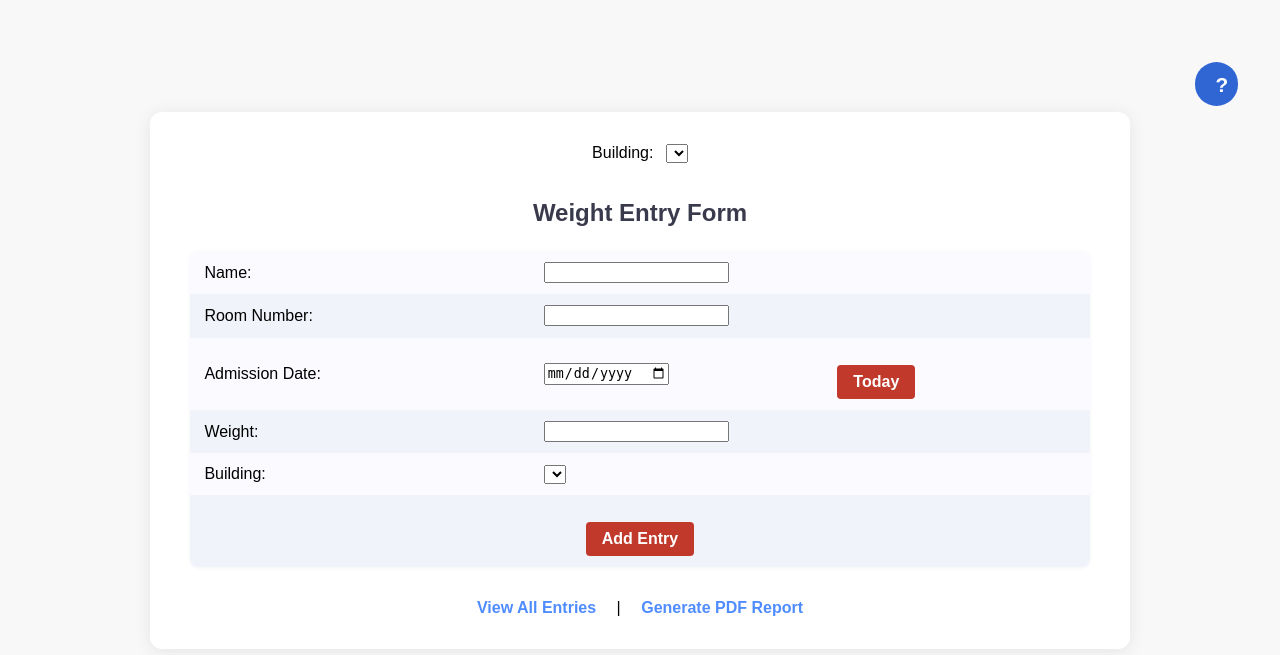
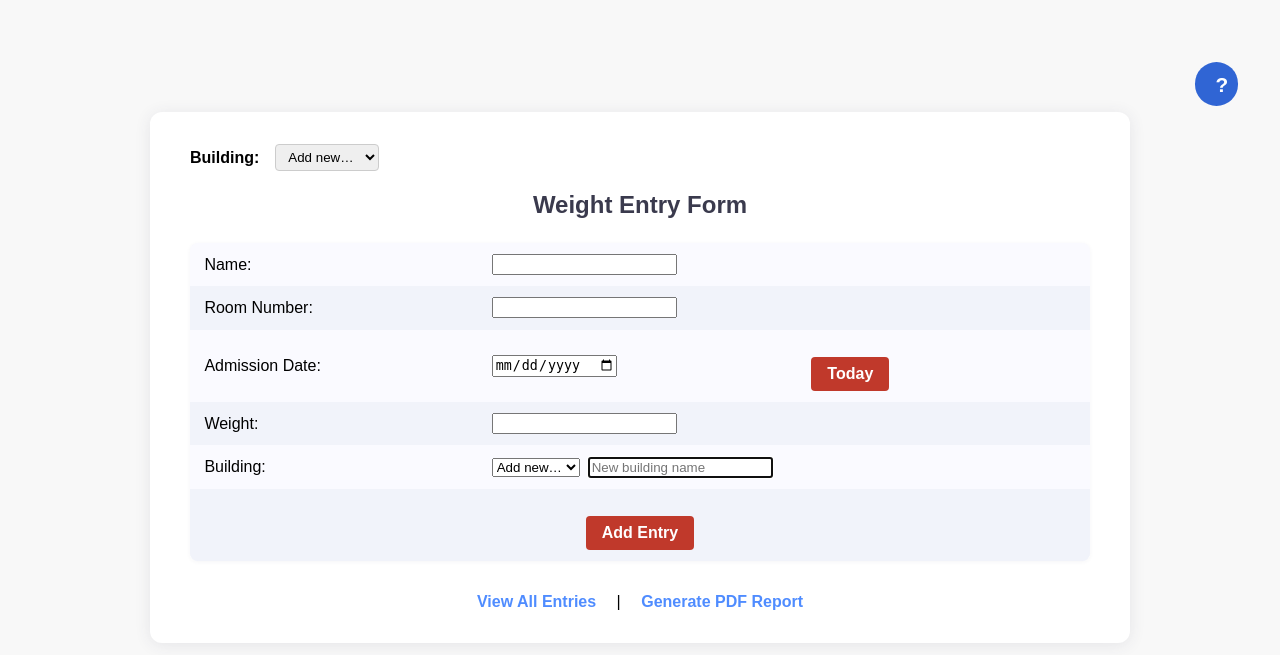
Before and after one commit to MatthewFletcher/Weight-Manager, a FastAPI app: template templates/entry_form.html in a window 1280 px wide. Shown: the top 655 px of the page. Run offline with FastAPI, Linux system fonts and the light colour scheme; the template is opened without the code that fills it, so the values that code supplies are empty.

Commit message:
adding option to enter new building

```diff
--- a/app.py
+++ b/app.py
@@ -99,9 +99,15 @@ async def add_entry(
     room: Optional[str] = Form(None),
     admission_date: str = Form(...),
     weight: float = Form(...),
-    building: Optional[str] = Form(None),
+    building_select: Optional[str] = Form(None),
+    building_new: Optional[str] = Form(None),
 ):
-    building_val = (building or "").strip() or "Unassigned"
+    # decide final building value
+    if building_select == "__new__":
+        building_val = (building_new or "").strip() or "Unassigned"
+    else:
+        building_val = (building_select or "").strip() or "Unassigned"
+
     room_val = (room or "").strip()
     h = entry_hash(name, room_val, building_val)
 
@@ -123,7 +129,6 @@ async def add_entry(
         )
     conn.commit()
     conn.close()
-    # keep the building in the redirect so the form stays on that building
     return RedirectResponse(f"/?building={building_val}", status_code=303)
 
 
--- a/static/form.js
+++ b/static/form.js
@@ -1,3 +1,4 @@
+// Toggle a form's visibility
 function toggleForm(id) {
   var form = document.getElementById('form-' + id);
   if (form.style.display === "none" || form.style.display === "") {
@@ -7,6 +8,7 @@ function toggleForm(id) {
   }
 }
 
+// Confirm delete with count
 function confirmDelete() {
   const checked = document.querySelectorAll('input[name="delete_ids"]:checked').length;
   if (checked === 0) {
@@ -16,13 +18,13 @@ function confirmDelete() {
   return confirm(`Are you sure you want to delete ${checked} entr${checked > 1 ? 'ies' : 'y'}?`);
 }
 
+// Disable save button after click
 function onSaveClick(button) {
-  // Optionally, add more custom validation or effects here
   button.disabled = true;
   button.form.submit();
 }
 
-
+// Set today's date in a date field
 function setupTodayButton(dateFieldId = "admission_date", btnId = "today-btn") {
   const btn = document.getElementById(btnId);
   const dateField = document.getElementById(dateFieldId);
@@ -39,12 +41,8 @@ function setupTodayButton(dateFieldId = "admission_date", btnId = "today-btn") {
   }
 }
 
-// Call after DOM is loaded
-document.addEventListener('DOMContentLoaded', function () {
-  setupTodayButton();
-});
-
-document.addEventListener("DOMContentLoaded", function () {
+// Editable weight cells (double-click to edit)
+function setupWeightCellEditing() {
   document.querySelectorAll('.weight-cell').forEach(function (cell) {
     cell.ondblclick = function () {
       if (cell.querySelector('input')) return; // Already editing
@@ -98,4 +96,69 @@ document.addEventListener("DOMContentLoaded", function () {
       };
     }
   });
+}
+
+// -------- Building dropdown helpers --------
+
+// Handles building selection in filter forms
+function setupBuildingFilter(formId, selectId, newInputId, paramName) {
+  const form = document.getElementById(formId);
+  const sel = document.getElementById(selectId);
+  const newBox = document.getElementById(newInputId);
+  if (!form || !sel || !newBox) return;
+
+  function showNew(show) {
+    newBox.style.display = show ? "inline-block" : "none";
+    if (show) newBox.focus();
+  }
+
+  sel.addEventListener("change", () => {
+    if (sel.value === "__new__") {
+      showNew(true);
+    } else {
+      showNew(false);
+      form.submit();
+    }
   });
+
+  form.addEventListener("submit", () => {
+    if (sel.value === "__new__") {
+      const v = (newBox.value || "").trim();
+      const hidden = document.createElement("input");
+      hidden.type = "hidden";
+      hidden.name = paramName;
+      hidden.value = v || "Unassigned";
+      form.appendChild(hidden);
+      sel.disabled = true;
+      newBox.name = "";
+    }
+  });
+}
+
+// Handles building selection inside Add Entry form
+function setupBuildingCreator(selectId, inputId) {
+  const sel = document.getElementById(selectId);
+  const input = document.getElementById(inputId);
+  if (!sel || !input) return;
+
+  function toggle() {
+    const isNew = sel.value === "__new__";
+    input.style.display = isNew ? "inline-block" : "none";
+    if (isNew) input.focus();
+  }
+
+  sel.addEventListener("change", toggle);
+  toggle();
+}
+
+// -------- Init on DOMContentLoaded --------
+document.addEventListener('DOMContentLoaded', function () {
+  setupTodayButton();
+  setupWeightCellEditing();
+
+  // Attach building dropdown behavior if present
+  setupBuildingFilter("building-filter-form", "building-select", "building-new-filter", "building");
+  setupBuildingFilter("entries-building-filter-form", "entries-building-select", "entries-building-new-filter", "building");
+
+  setupBuildingCreator("building", "building-new");
+});
--- a/static/style.css
+++ b/static/style.css
@@ -338,3 +338,48 @@ pre {
 label[for$="building-select"] {
   margin-right: 0.5em;
 }
+
+/* Building filter form styling */
+#building-filter-form,
+#entries-building-filter-form {
+  display: flex;
+  align-items: center;
+  gap: 0.5em;
+  margin-bottom: 1em;
+}
+
+#building-filter-form label,
+#entries-building-filter-form label {
+  font-weight: bold;
+}
+
+#building-filter-form select,
+#entries-building-filter-form select {
+  padding: 0.3em 0.6em;
+  border: 1px solid #ccc;
+  border-radius: 4px;
+}
+
+#building-new-filter,
+#entries-building-new-filter {
+  min-width: 14ch;
+  padding: 0.3em 0.6em;
+  border: 1px solid #ccc;
+  border-radius: 4px;
+}
+
+/* Optional: Match button styles if you add a submit button */
+#building-filter-form button,
+#entries-building-filter-form button {
+  padding: 0.4em 0.8em;
+  background-color: #c0392b;
+  color: white;
+  border: none;
+  border-radius: 4px;
+  cursor: pointer;
+}
+
+#building-filter-form button:hover,
+#entries-building-filter-form button:hover {
+  background-color: #a93226;
+}
--- a/templates/entry_form.html
+++ b/templates/entry_form.html
@@ -28,13 +28,18 @@
         <div id="help-content">Loading...</div>
       </div>
     </div>
-		<form action="/" method="get" style="margin-bottom: 1em;">
+
+    <!-- Building Filter (top of page) -->
+    <form id="building-filter-form" action="/" method="get" style="margin-bottom: 1em;">
       <label for="building-select">Building:</label>
-			<select id="building-select" name="building" onchange="this.form.submit()">
+      <select id="building-select" name="building">
         {% for b in buildings %}
         <option value="{{ b }}" {% if b==selected_building %}selected{% endif %}>{{ b }}</option>
         {% endfor %}
+        <option value="__new__">Add new…</option>
       </select>
+      <input type="text" id="building-new-filter" placeholder="New building name"
+             style="display:none; margin-left:.5em;">
       <noscript><button type="submit">Apply</button></noscript>
     </form>
 
@@ -60,14 +65,18 @@
           <td><label for="weight">Weight:</label></td>
           <td><input id="weight" type="number" step="0.1" name="weight" required></td>
         </tr>
+        <!-- Building chooser in Add Entry form -->
         <tr>
           <td><label for="building">Building:</label></td>
-					<td>
+          <td style="display:flex; gap:.5em; align-items:center;">
             <select id="building" name="building" required>
               {% for b in buildings %}
               <option value="{{ b }}" {% if b==selected_building %}selected{% endif %}>{{ b }}</option>
               {% endfor %}
+              <option value="__new__">Add new…</option>
             </select>
+            <input type="text" id="building-new" name="building_new"
+                   placeholder="New building name" style="display:none;">
           </td>
         </tr>
         <tr>
```
Also changed, not shown: templates/entries.html (+11 -8 lines). Lines whose indentation alone changed are shown as unchanged.
